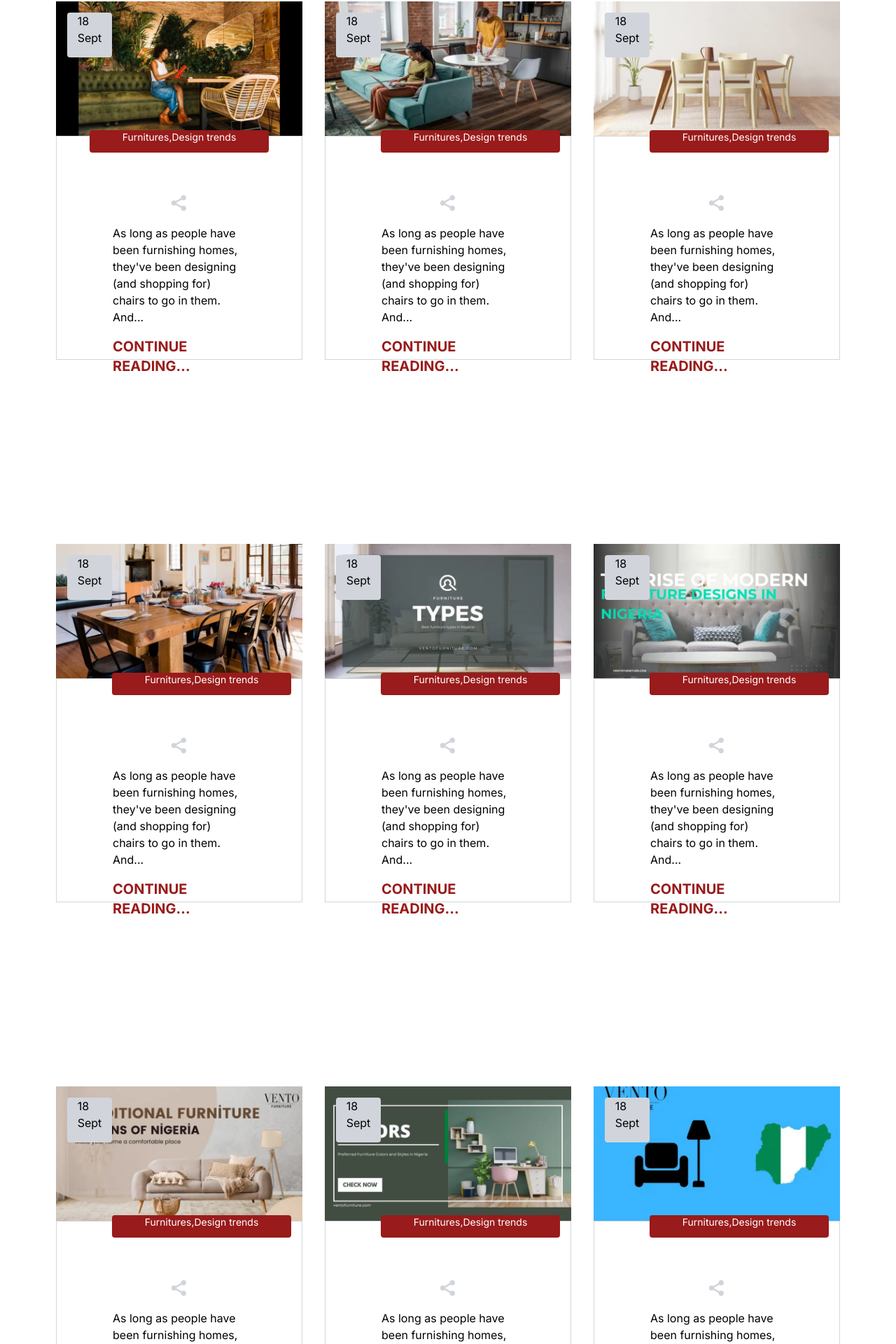
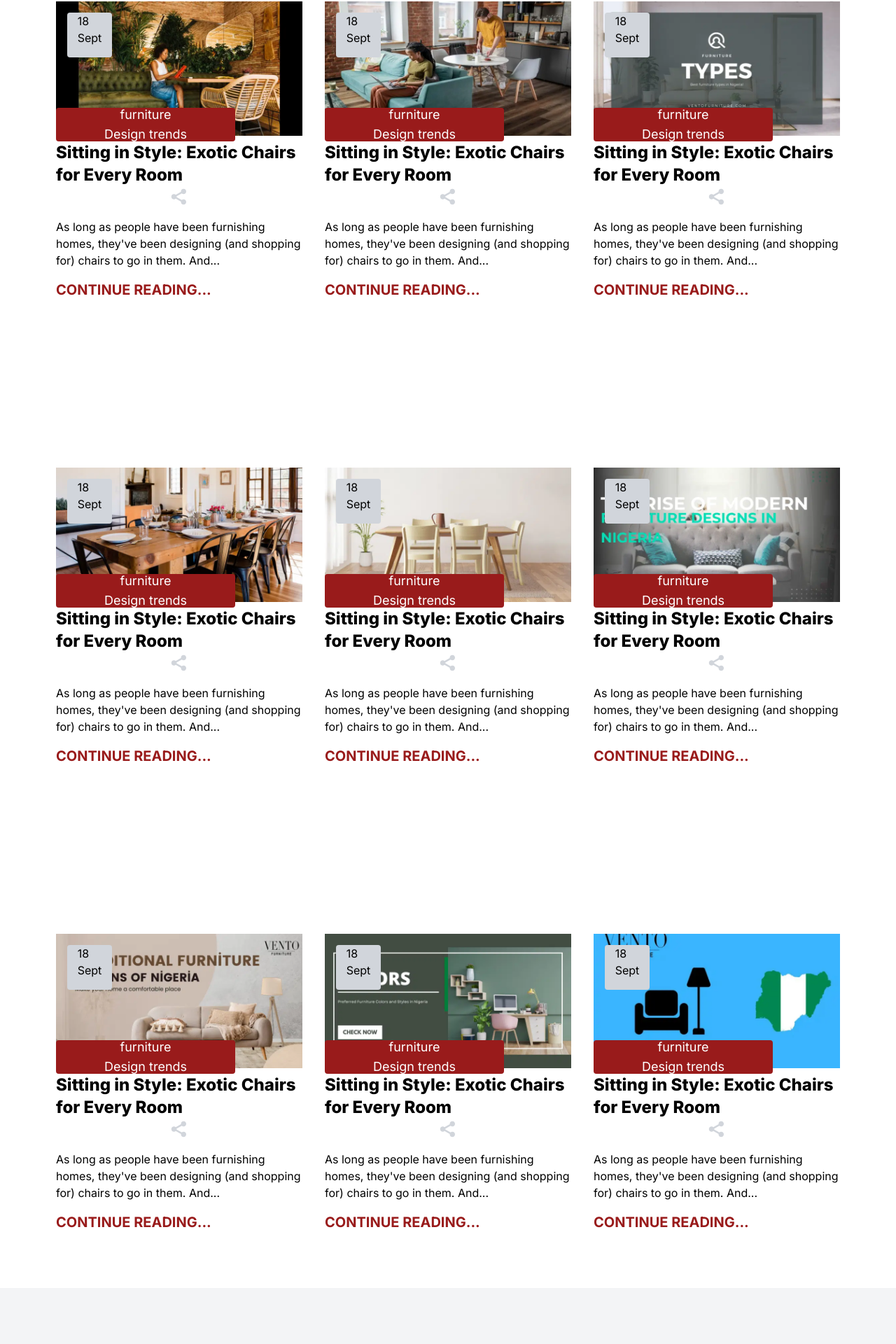
Before and after one commit to TimiMaliki/Home-and-furnitures, a Next.js app: page /pages/blog in a window 1280 px wide. Shown: the part 566-2486 px from the top of the page at 70% size. Built offline with nearby package versions, Linux system fonts and the light colour scheme.

Commit message:
fixed the responsiveness

```diff
--- a/app/components/Footer.jsx
+++ b/app/components/Footer.jsx
@@ -3,13 +3,14 @@ import facebook from "../../public/aboutUs-Img/facebook-1-768x768.png"
 import Instagram from "../../public/aboutUs-Img/instagram-1-768x768.png"
 import twitter from "../../public/aboutUs-Img/twitter-1-768x768.png"
 import youtube from "../../public/aboutUs-Img/youtube-1-768x768.png"
+import   ventoBanner from "../../public/home-Img/logo-black.png"
 import Image from "next/image";
 
 const Footer = () => {
   return (
     <div className=" w-full h-full bg-gray-100 gap-8 grid grid-cols-1 px-20 lg:px-0  sm:grid-cols-2 md:grid-cols-5  lg:grid-cols-5">
       <div className="w-full h-full p-20">
-        <h1 className="text-3xl mb-8 text-center">Maliki</h1>
+      <Image src={ventoBanner} width={100}  className="mb-8"/>
 
         <div className="flex gap-4 justify-center mb-4">
          <Image  src={facebook} width={50}/>
--- a/app/components/Navmenu.jsx
+++ b/app/components/Navmenu.jsx
@@ -2,7 +2,7 @@
 import Link from "next/link";
 import { Bars3BottomRightIcon, XMarkIcon } from "@heroicons/react/24/solid";
 import { FaShoppingCart, FaSearch, FaHeart } from "react-icons/fa";
-import   ventoBanner from "../../public/home-Img/logo-black.png"
+import ventoBanner from "../../public/home-Img/logo-black.png";
 import Image from "next/image";
 import React, { useState } from "react";
 
@@ -12,7 +12,7 @@ const NavMenu = () => {
     <nav className="shadow-2xl w-full">
       <div className="w-full h-44  px-32   items-center lg:items-center lg:flex lg:justify-between">
         <div className="Logo mt-10 -ml-10 lg:ml-0 lg:mt-0">
-          <Image src={ventoBanner} width={100}/>
+          <Image src={ventoBanner} width={100} />
         </div>
 
         <div
--- a/app/components/WaveSvg.jsx
+++ b/app/components/WaveSvg.jsx
@@ -2,7 +2,7 @@ import React from 'react'
 
 export default function WaveSvg() {
   return (
-    <div className='elementor-shape absolute top-full w-full -translate-y-2/4 h-44  '>
+    <div className='elementor-shape absolute top-full w-full -translate-y-2/4 h-44  mt-16 lg:mt-0 '>
     <svg   xmlns="http://www.w3.org/2000/svg" viewBox="0 0 1000 100" preserveAspectRatio="none">
     <path className="elementor-shape-fill fill-white rotate-180 origin-center" opacity="0.33" d="M473,67.3c-203.9,88.3-263.1-34-320.3,0C66,119.1,0,59.7,0,59.7V0h1000v59.7 c0,0-62.1,26.1-94.9,29.3c-32.8,3.3-62.8-12.3-75.8-22.1C806,49.6,745.3,8.7,694.9,4.7S492.4,59,473,67.3z"></path>
     <path className="elementor-shape-fill fill-white rotate-180 origin-center" opacity="0.66" d="M734,67.3c-45.5,0-77.2-23.2-129.1-39.1c-28.6-8.7-150.3-10.1-254,39.1 s-91.7-34.4-149.2,0C115.7,118.3,0,39.8,0,39.8V0h1000v36.5c0,0-28.2-18.5-92.1-18.5C810.2,18.1,775.7,67.3,734,67.3z"></path>
--- a/app/pages/blog/page.jsx
+++ b/app/pages/blog/page.jsx
@@ -19,7 +19,7 @@ const page = () => {
 
         <div className="relative">
           <Image src={banner} className="w-full h-48 object-cover" />
-          <div className="absolute top-0 mt-16 grid left-1/2">
+          <div className="absolute top-0 mt-16 grid left-1/2 lg:left-1/2">
           <h1 className="text-gray-50 font-extrabold text-5xl left-64">
             Blog
           </h1>
@@ -29,18 +29,18 @@ const page = () => {
 
 
       {/* card-one */}
-      <div className="p-20 mt-20 w-full h-full  columns-3 gap-8">
-        <div className="card w-full  rounded">
+      <div className="p-20 mt-20 w-full h-full gap-8 grid grid-cols-2 md:grid-cols-2 lg:grid-cols-3 lg:gap-8">
+        <div className="card w-full  h-full rounded">
           {/* card-image-body */}
           <div className="card-image">
             <div className="image-body ">
-              <Image src={StyleWoman} className="w-[700px] h-48 object-cover" />
-              <div className="lg:w-64 h-8 rounded absolute left-32 -mt-2 text-white text-sm bg-red-800 text-center">
-                <h2>Furnitures,Design trends</h2>
+              <Image src={StyleWoman} className="lg:w-[700px] h-48 object-cover" />
+              <div className=" w-20 absolute  lg:grid place-content-center  lg:w-64 lg:h-12 rounded  -mt-10 sm:-mt-10 lg:-mt-10 text-white  bg-red-800 text-center">
+                <h2 className="text-sm  lg:text-lg">furniture <br/> Design trends</h2>
               </div>
             </div>
 
-            <div className="w-16 h-16 ml-4  -mt-44 absolute  bg-gray-300 rounded">
+            <div className="sm:w-12 sm:h-12 lg:w-16 lg:h-16 lg:ml-4  -mt-44 absolute  bg-gray-300 rounded">
               <div className="grid place-content-center">
                 <h2>18</h2>
                 <h1>Sept</h1>
@@ -48,8 +48,7 @@ const page = () => {
             </div>
           </div>
           {/* card-body */}
-          <div className="card-body grid place-content-center p-20 h-80 border border-gray-300 ">
-          <h2 className="font-extrabold text-2xl mt-2">
+          <h2 className="font-extrabold text-sm sm:text-lg md:text-xl lg:text-2xl mt-2">
               Sitting in Style: Exotic Chairs for Every Room
             </h2>
             <div className="flex justify-center gap-8 mb-4">
@@ -60,23 +59,25 @@ const page = () => {
               designing (and shopping for) chairs to go in them. And...
             </p>
 
-            <h1 className="text-xl font-bold text-red-800">
+            <h1 className="lg:text-xl font-bold text-red-800">
               CONTINUE READING...
             </h1>
           </div>
-        </div>
 
-        <div className="card w-full rounded">
+
+          {/* cardtwo */}
+
+          <div className="card w-full  h-full rounded">
           {/* card-image-body */}
           <div className="card-image">
             <div className="image-body ">
-              <Image src={manWoman} className="w-[500px] h-48 object-cover" />
-              <div className="lg:w-64 h-8 rounded absolute  lg:ml-20 -mt-2 text-white text-sm bg-red-800 text-center">
-                <h2>Furnitures,Design trends</h2>
+              <Image src={manWoman}  className="lg:w-[700px] h-48 object-cover" />
+              <div className=" w-20 absolute  lg:grid place-content-center  lg:w-64 lg:h-12 rounded  -mt-10 sm:-mt-10 lg:-mt-10 text-white  bg-red-800 text-center">
+                <h2 className="text-sm  lg:text-lg">furniture <br/> Design trends</h2>
               </div>
             </div>
 
-            <div className="w-16 h-16 ml-4  -mt-44 absolute  bg-gray-300 rounded">
+            <div className="sm:w-12 sm:h-12 lg:w-16 lg:h-16 lg:ml-4  -mt-44 absolute  bg-gray-300 rounded">
               <div className="grid place-content-center">
                 <h2>18</h2>
                 <h1>Sept</h1>
@@ -84,8 +85,7 @@ const page = () => {
             </div>
           </div>
           {/* card-body */}
-          <div className="card-body grid place-content-center p-20 h-80 border border-gray-300 ">
-          <h2 className="font-extrabold text-2xl mt-2">
+          <h2 className="font-extrabold text-sm sm:text-lg md:text-xl lg:text-2xl mt-2">
               Sitting in Style: Exotic Chairs for Every Room
             </h2>
             <div className="flex justify-center gap-8 mb-4">
@@ -96,23 +96,23 @@ const page = () => {
               designing (and shopping for) chairs to go in them. And...
             </p>
 
-            <h1 className="text-xl font-bold text-red-800">
+            <h1 className="lg:text-xl font-bold text-red-800">
               CONTINUE READING...
             </h1>
           </div>
-        </div>
 
-        <div className="card w-full  rounded">
+          {/* cardthree */}
+          <div className="card w-full  h-full rounded">
           {/* card-image-body */}
           <div className="card-image">
             <div className="image-body ">
-              <Image src={funiture} className="w-[500px] h-48 object-cover" />
-              <div className="lg:w-64 h-8 rounded absolute  lg:ml-20  -mt-2 text-white text-sm bg-red-800 text-center">
-                <h2>Furnitures,Design trends</h2>
+              <Image src={Type} className="lg:w-[700px] h-48 object-cover" />
+              <div className=" w-20 absolute  lg:grid place-content-center  lg:w-64 lg:h-12 rounded  -mt-10 sm:-mt-10 lg:-mt-10 text-white  bg-red-800 text-center">
+                <h2 className="text-sm  lg:text-lg">furniture <br/> Design trends</h2>
               </div>
             </div>
 
-            <div className="w-16 h-16 ml-4  -mt-44 absolute  bg-gray-300 rounded">
+            <div className="sm:w-12 sm:h-12 lg:w-16 lg:h-16 lg:ml-4  -mt-44 absolute  bg-gray-300 rounded">
               <div className="grid place-content-center">
                 <h2>18</h2>
                 <h1>Sept</h1>
@@ -120,8 +120,7 @@ const page = () => {
             </div>
           </div>
           {/* card-body */}
-          <div className="card-body grid place-content-center p-20 h-80 border border-gray-300 ">
-          <h2 className="font-extrabold text-2xl mt-2">
+          <h2 className="font-extrabold text-sm sm:text-lg md:text-xl lg:text-2xl mt-2">
               Sitting in Style: Exotic Chairs for Every Room
             </h2>
             <div className="flex justify-center gap-8 mb-4">
@@ -132,26 +131,29 @@ const page = () => {
               designing (and shopping for) chairs to go in them. And...
             </p>
 
-            <h1 className="text-xl font-bold text-red-800">
+            <h1 className="lg:text-xl font-bold text-red-800">
               CONTINUE READING...
             </h1>
           </div>
-        </div>
       </div>
 
-      {/* card-two  */}
-      <div className="p-20 mt-20 w-full h-full  columns-3  gap-8">
-        <div className="card w-full  rounded">
+
+
+
+
+      {/* card-two */}
+      <div className="p-20 mt-20 w-full h-full gap-8 grid grid-cols-2 md:grid-cols-2 lg:grid-cols-3 lg:gap-8">
+        <div className="card w-full  h-full rounded">
           {/* card-image-body */}
           <div className="card-image">
-            <div className="image-body bg-black">
-              <Image src={Dinner} className="w-[500px] h-48 object-cover" />
-              <div className="lg:w-64 h-8 rounded absolute lg:ml-20  -mt-2 text-white text-sm bg-red-800 text-center">
-                <h2>Furnitures,Design trends</h2>
+            <div className="image-body ">
+              <Image src={Dinner} className="lg:w-[700px] h-48 object-cover" />
+              <div className=" w-20 absolute  lg:grid place-content-center  lg:w-64 lg:h-12 rounded  -mt-10 sm:-mt-10 lg:-mt-10 text-white  bg-red-800 text-center">
+                <h2 className="text-sm  lg:text-lg">furniture <br/> Design trends</h2>
               </div>
             </div>
 
-            <div className="w-16 h-16 ml-4  -mt-44 absolute  bg-gray-300 rounded">
+            <div className="sm:w-12 sm:h-12 lg:w-16 lg:h-16 lg:ml-4  -mt-44 absolute  bg-gray-300 rounded">
               <div className="grid place-content-center">
                 <h2>18</h2>
                 <h1>Sept</h1>
@@ -159,8 +161,7 @@ const page = () => {
             </div>
           </div>
           {/* card-body */}
-          <div className="card-body grid place-content-center p-20 h-80 border border-gray-300 ">
-          <h2 className="font-extrabold text-2xl mt-2">
+          <h2 className="font-extrabold text-sm sm:text-lg md:text-xl lg:text-2xl mt-2">
               Sitting in Style: Exotic Chairs for Every Room
             </h2>
             <div className="flex justify-center gap-8 mb-4">
@@ -171,24 +172,25 @@ const page = () => {
               designing (and shopping for) chairs to go in them. And...
             </p>
 
-            <h1 className="text-xl font-bold text-red-800">
+            <h1 className="lg:text-xl font-bold text-red-800">
               CONTINUE READING...
             </h1>
+          </div>
 
-          </div>
-        </div>
 
-        <div className="card w-full rounded">
+          {/* cardtwo */}
+
+          <div className="card w-full  h-full rounded">
           {/* card-image-body */}
           <div className="card-image">
-            <div className="image-body bg-black">
-              <Image src={Type} className="w-[500px] h-48 object-cover" />
-              <div className="lg:w-64 h-8 rounded absolute lg:ml-20 -mt-2 text-white text-sm bg-red-800 text-center">
-                <h2>Furnitures,Design trends</h2>
+            <div className="image-body ">
+              <Image src={funiture} className="lg:w-[700px] h-48 object-cover" />
+              <div className=" w-20 absolute  lg:grid place-content-center  lg:w-64 lg:h-12 rounded  -mt-10 sm:-mt-10 lg:-mt-10 text-white  bg-red-800 text-center">
+                <h2 className="text-sm  lg:text-lg">furniture <br/> Design trends</h2>
               </div>
             </div>
 
-            <div className="w-16 h-16 ml-4  -mt-44 absolute  bg-gray-300 rounded">
+            <div className="sm:w-12 sm:h-12 lg:w-16 lg:h-16 lg:ml-4  -mt-44 absolute  bg-gray-300 rounded">
               <div className="grid place-content-center">
                 <h2>18</h2>
                 <h1>Sept</h1>
@@ -196,8 +198,7 @@ const page = () => {
             </div>
           </div>
           {/* card-body */}
-          <div className="card-body grid place-content-center p-20 h-80 border border-gray-300 ">
-          <h2 className="font-extrabold text-2xl mt-2">
+          <h2 className="font-extrabold text-sm sm:text-lg md:text-xl lg:text-2xl mt-2">
               Sitting in Style: Exotic Chairs for Every Room
             </h2>
             <div className="flex justify-center gap-8 mb-4">
@@ -208,23 +209,23 @@ const page = () => {
               designing (and shopping for) chairs to go in them. And...
             </p>
 
-            <h1 className="text-xl font-bold text-red-800">
+            <h1 className="lg:text-xl font-bold text-red-800">
               CONTINUE READING...
             </h1>
           </div>
-        </div>
 
-        <div className="card w-full  rounded">
+          {/* cardthree */}
+          <div className="card w-full  h-full rounded">
           {/* card-image-body */}
           <div className="card-image">
-            <div className="image-body bg-black">
-              <Image src={TypeColor} className="w-[500px] h-48 object-cover" />
-              <div className="lg:w-64 h-8 rounded absolute lg:ml-20  -mt-2 text-white text-sm bg-red-800 text-center">
-                <h2>Furnitures,Design trends</h2>
+            <div className="image-body ">
+              <Image src={TypeColor}  className="lg:w-[700px] h-48 object-cover" />
+              <div className=" w-20 absolute  lg:grid place-content-center  lg:w-64 lg:h-12 rounded  -mt-10 sm:-mt-10 lg:-mt-10 text-white  bg-red-800 text-center">
+                <h2 className="text-sm  lg:text-lg">furniture <br/> Design trends</h2>
               </div>
             </div>
 
-            <div className="w-16 h-16 ml-4  -mt-44 absolute  bg-gray-300 rounded">
+            <div className="sm:w-12 sm:h-12 lg:w-16 lg:h-16 lg:ml-4  -mt-44 absolute  bg-gray-300 rounded">
               <div className="grid place-content-center">
                 <h2>18</h2>
                 <h1>Sept</h1>
@@ -232,8 +233,7 @@ const page = () => {
             </div>
           </div>
           {/* card-body */}
-          <div className="card-body grid place-content-center p-20 h-80 border border-gray-300 ">
-          <h2 className="font-extrabold text-2xl mt-2">
+          <h2 className="font-extrabold text-sm sm:text-lg md:text-xl lg:text-2xl mt-2">
               Sitting in Style: Exotic Chairs for Every Room
             </h2>
             <div className="flex justify-center gap-8 mb-4">
@@ -244,27 +244,27 @@ const page = () => {
               designing (and shopping for) chairs to go in them. And...
             </p>
 
-            <h1 className="text-xl font-bold text-red-800">
+            <h1 className="lg:text-xl font-bold text-red-800">
               CONTINUE READING...
             </h1>
           </div>
-        </div>
       </div>
 
-     {/* card-three */}
 
-     <div className="p-20 mt-20 w-full h-full  columns-3 gap-8">
-        <div className="card w-full  rounded">
+
+ {/* card-three */}
+ <div className="p-20 mt-20 w-full h-full gap-8 grid grid-cols-2 md:grid-cols-2 lg:grid-cols-3 lg:gap-8">
+        <div className="card w-full  h-full rounded">
           {/* card-image-body */}
           <div className="card-image">
-            <div className="image-body bg-black">
-              <Image src={Tradition } className="w-[500px] h-48 object-cover" />
-              <div className="lg:w-64 h-8 rounded absolute lg:ml-20  -mt-2 text-white text-sm bg-red-800 text-center">
-                <h2>Furnitures,Design trends</h2>
+            <div className="image-body ">
+              <Image src={Tradition }  className="lg:w-[700px] h-48 object-cover" />
+              <div className=" w-20 absolute  lg:grid place-content-center  lg:w-64 lg:h-12 rounded  -mt-10 sm:-mt-10 lg:-mt-10 text-white  bg-red-800 text-center">
+                <h2 className="text-sm  lg:text-lg">furniture <br/> Design trends</h2>
               </div>
             </div>
 
-            <div className="w-16 h-16 ml-4  -mt-44 absolute  bg-gray-300 rounded">
+            <div className="sm:w-12 sm:h-12 lg:w-16 lg:h-16 lg:ml-4  -mt-44 absolute  bg-gray-300 rounded">
               <div className="grid place-content-center">
                 <h2>18</h2>
                 <h1>Sept</h1>
@@ -272,8 +272,7 @@ const page = () => {
             </div>
           </div>
           {/* card-body */}
-          <div className="card-body grid place-content-center p-20 h-80 border border-gray-300 ">
-            <h2 className="font-extrabold text-2xl mt-2">
+          <h2 className="font-extrabold text-sm sm:text-lg md:text-xl lg:text-2xl mt-2">
               Sitting in Style: Exotic Chairs for Every Room
             </h2>
             <div className="flex justify-center gap-8 mb-4">
@@ -284,23 +283,25 @@ const page = () => {
               designing (and shopping for) chairs to go in them. And...
             </p>
 
-            <h1 className="text-xl font-bold text-red-800">
+            <h1 className="lg:text-xl font-bold text-red-800">
               CONTINUE READING...
             </h1>
           </div>
-        </div>
 
-        <div className="card w-full rounded">
+
+          {/* cardtwo */}
+
+          <div className="card w-full  h-full rounded">
           {/* card-image-body */}
           <div className="card-image">
-            <div className="image-body bg-black">
-              <Image src={Colors} className="w-[500px] h-48 object-cover" />
-              <div className="lg:w-64 h-8 rounded absolute  lg:ml-20  -mt-2 text-white text-sm bg-red-800 text-center">
-                <h2>Furnitures,Design trends</h2>
+            <div className="image-body ">
+              <Image src={Colors} className="lg:w-[700px] h-48 object-cover" />
+              <div className=" w-20 absolute  lg:grid place-content-center  lg:w-64 lg:h-12 rounded  -mt-10 sm:-mt-10 lg:-mt-10 text-white  bg-red-800 text-center">
+                <h2 className="text-sm  lg:text-lg">furniture <br/> Design trends</h2>
               </div>
             </div>
 
-            <div className="w-16 h-16 ml-4  -mt-44 absolute  bg-gray-300 rounded">
+            <div className="sm:w-12 sm:h-12 lg:w-16 lg:h-16 lg:ml-4  -mt-44 absolute  bg-gray-300 rounded">
               <div className="grid place-content-center">
                 <h2>18</h2>
                 <h1>Sept</h1>
@@ -308,8 +309,7 @@ const page = () => {
             </div>
           </div>
           {/* card-body */}
-          <div className="card-body grid place-content-center p-20 h-80 border border-gray-300 ">
-          <h2 className="font-extrabold text-2xl mt-2">
+          <h2 className="font-extrabold text-sm sm:text-lg md:text-xl lg:text-2xl mt-2">
               Sitting in Style: Exotic Chairs for Every Room
             </h2>
             <div className="flex justify-center gap-8 mb-4">
@@ -320,23 +320,23 @@ const page = () => {
               designing (and shopping for) chairs to go in them. And...
             </p>
 
-            <h1 className="text-xl font-bold text-red-800">
+            <h1 className="lg:text-xl font-bold text-red-800">
               CONTINUE READING...
             </h1>
           </div>
-        </div>
 
-        <div className="card w-full  rounded">
+          {/* cardthree */}
+          <div className="card w-full  h-full rounded">
           {/* card-image-body */}
           <div className="card-image">
-            <div className="image-body bg-black">
-              <Image src={Niger} className="w-[500px] h-48 object-cover" />
-              <div className="lg:w-64 h-8 rounded absolute lg:ml-20  -mt-2 text-white text-sm bg-red-800 text-center">
-                <h2>Furnitures,Design trends</h2>
+            <div className="image-body ">
+              <Image src={Niger}  className="lg:w-[700px] h-48 object-cover" />
+              <div className=" w-20 absolute  lg:grid place-content-center  lg:w-64 lg:h-12 rounded  -mt-10 sm:-mt-10 lg:-mt-10 text-white  bg-red-800 text-center">
+                <h2 className="text-sm  lg:text-lg">furniture <br/> Design trends</h2>
               </div>
             </div>
 
-            <div className="w-16 h-16 ml-4  -mt-44 absolute  bg-gray-300 rounded">
+            <div className="sm:w-12 sm:h-12 lg:w-16 lg:h-16 lg:ml-4  -mt-44 absolute  bg-gray-300 rounded">
               <div className="grid place-content-center">
                 <h2>18</h2>
                 <h1>Sept</h1>
@@ -344,8 +344,7 @@ const page = () => {
             </div>
           </div>
           {/* card-body */}
-          <div className="card-body grid place-content-center p-20 h-80 border border-gray-300 ">
-          <h2 className="font-extrabold text-2xl mt-2">
+          <h2 className="font-extrabold text-sm sm:text-lg md:text-xl lg:text-2xl mt-2">
               Sitting in Style: Exotic Chairs for Every Room
             </h2>
             <div className="flex justify-center gap-8 mb-4">
@@ -356,12 +355,13 @@ const page = () => {
               designing (and shopping for) chairs to go in them. And...
             </p>
 
-            <h1 className="text-xl font-bold text-red-800">
+            <h1 className="lg:text-xl font-bold text-red-800">
               CONTINUE READING...
             </h1>
           </div>
-        </div>
       </div>
+
+
 
 
     </div>
```
Also changed, not shown: app/components/Hero.jsx (+24 -24 lines), app/pages/aboutUs/page.jsx (+58 -39 lines).
